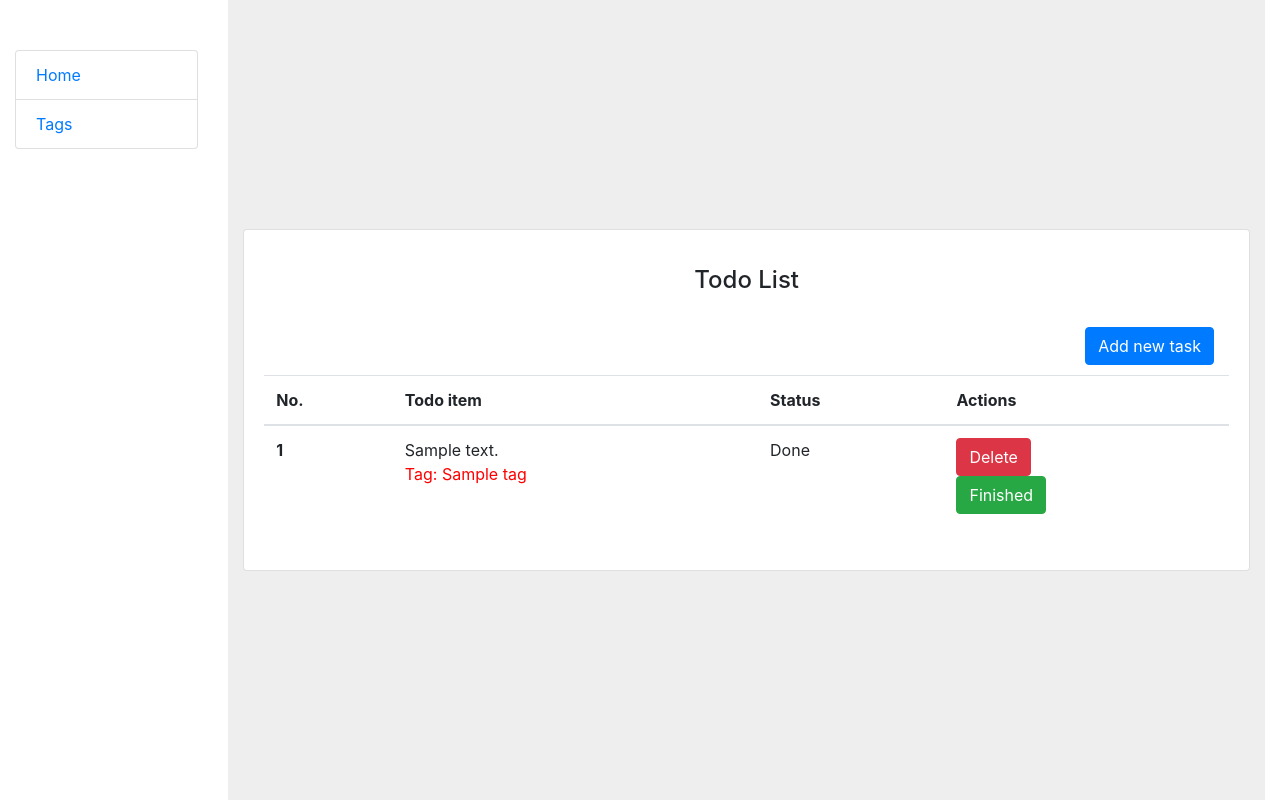
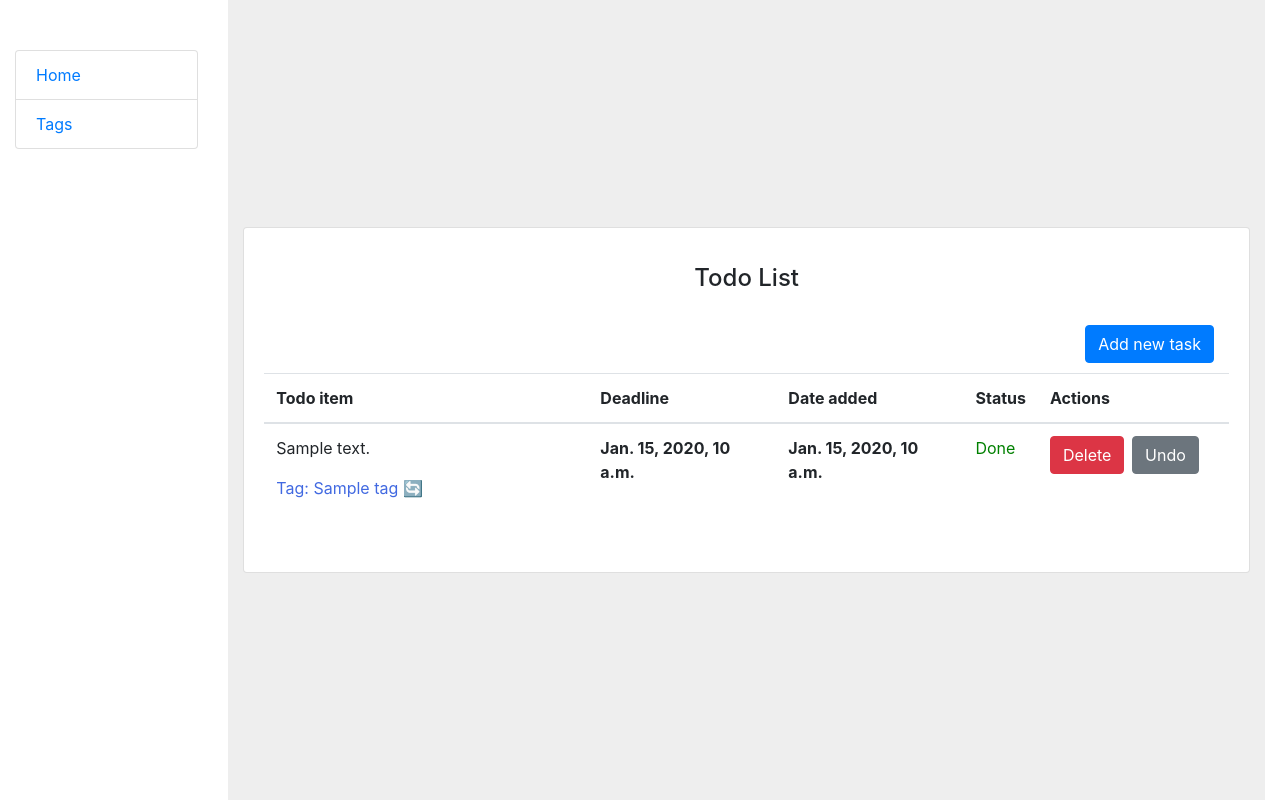
Before and after one commit to bythewaters/todo-list, a Django app: page / in a window 1280 px wide. Run offline with Django 4.2, Linux system fonts and the light colour scheme; tables that the repository leaves empty hold one stand-in row (values such as "Sample post").

Commit message:
Some refactor template

```diff
--- a/templates/my_todo_list/task.html
+++ b/templates/my_todo_list/task.html
@@ -16,8 +16,9 @@
               <table class="table mb-4">
                 <thead>
                   <tr>
-                    <th scope="col">No.</th>
                     <th scope="col">Todo item</th>
+                    <th scope="col">Deadline</th>
+                    <th scope="col">Date added</th>
                     <th scope="col">Status</th>
                     <th scope="col">Actions</th>
                   </tr>
@@ -25,28 +26,45 @@
                 <tbody>
                 {% for task in task_list %}
                   <tr>
-                    <th scope="row">{{ task.id }}</th>
                     <td>
-                      {{ task.content }}
-                      <p style="color: red">
+                      <p style="inline-size: 300px">{{ task.content }}</p>
+                      <p style="color: royalblue">
                         Tag:
                         {% for tag in task.tags.all %}
                           {{ tag.name }}
                         {% endfor %}
+                        <a href="{% url 'my_todo_list:task-update-tag' pk=task.id %}">🔄</a>
                       </p>
-
                     </td>
+                    <th>{{ task.deadline }}</th>
+                    <th>{{ task.date_time }}</th>
                     {% if task.mark is False%}
-                      <td>Not Done</td>
+                      <td style="color: red">Not Done</td>
                       {% else %}
-                        <td>Done</td>
+                        <td style="color: green">Done</td>
                     {% endif %}
                     <td>
-                      <form action="{% url 'my_todo_list:task-delete' pk=task.id %}" method="post">
-                        {% csrf_token %}
-                        <input type="submit" value="Delete" class="btn btn-danger">
-                      </form>
-                      <button type="submit" class="btn btn-success ms-1">Finished</button>
+                      <div class="row">
+                        <div class="col-md-5">
+                          <form action="{% url 'my_todo_list:task-delete' pk=task.id %}" method="post">
+                            {% csrf_token %}
+                            <input type="submit" value="Delete" class="btn btn-danger">
+                          </form>
+                        </div>
+                        <div class="col-md-5">
+                          {% if task.mark is False %}
+                            <form action="{% url 'my_todo_list:task-update-mark' pk=task.id %}" method="post">
+                              {% csrf_token %}
+                              <input type="submit" value="Done" class="btn btn-success">
+                            </form>
+                          {% else %}
+                            <form action="{% url 'my_todo_list:task-update-mark' pk=task.id %}" method="post">
+                              {% csrf_token %}
+                              <input type="submit" value="Undo" class="btn btn-secondary">
+                            </form>
+                          {% endif %}
+                        </div>
+                      </div>
                     </td>
                   </tr>
                 {% endfor %}
```
